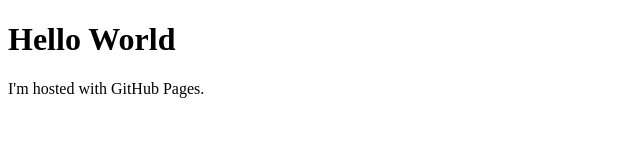
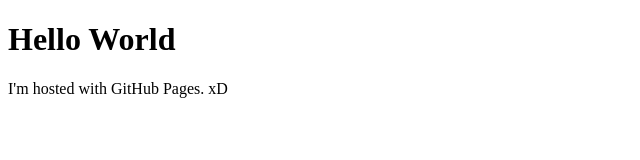
Before and after one commit to matteorovetto/matteorovetto.github.io, a plain HTML site: page index.html in a window 1280 px wide. Shown: the full height of the page, 0-640 px from the left. Drawn offline with Linux system fonts and the light colour scheme.

Commit message:
Update index.html

```diff
--- a/index.html
+++ b/index.html
@@ -2,6 +2,6 @@
 <html>
 <body>
 <h1>Hello World</h1>
-<p>I'm hosted with GitHub Pages.</p>
+<p>I'm hosted with GitHub Pages. xD</p>
 </body>
 </html>
```
